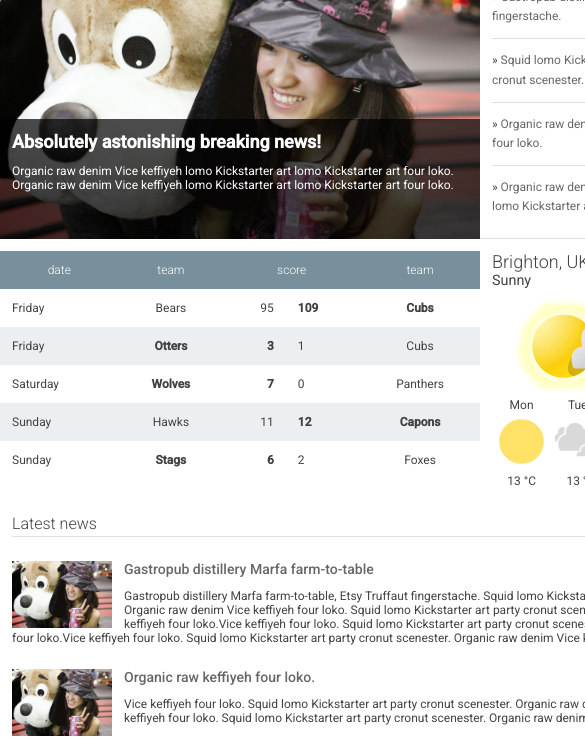
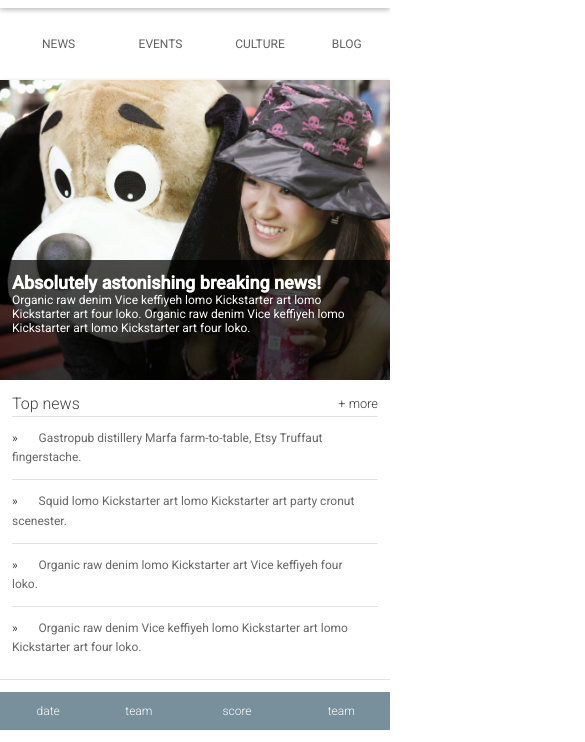
Before and after one commit to adklein/frontend, a plain HTML site: page RWDF L2 Start/Start/index.html in a window 390 px wide. Shown: the part 238-980 px from the top of the page, 585 px wide, since content can reach past the window. Drawn offline with Linux system fonts and the light colour scheme.

Commit message:
Made the sample site responsive, with 1 column and relative widths

```diff
--- a/RWDF L2 Start/Start/index.html
+++ b/RWDF L2 Start/Start/index.html
@@ -3,6 +3,7 @@
   <head>
     <meta charset="utf-8">
     <meta http-equiv="X-UA-Compatible" content="IE=edge">
+    <meta name="viewport" content="width=device-width, initial-scale=1.0">
     <title>Brighton Times</title>
     <link href="https://fonts.googleapis.com/css?family=Roboto:300,400,500" rel="stylesheet" type="text/css">
     <link rel="stylesheet" type="text/css" href="main.css">
--- a/RWDF L2 Start/Start/main.css
+++ b/RWDF L2 Start/Start/main.css
@@ -1,3 +1,10 @@
+* {
+    -webkit-box-sizing: border-box;
+    -moz-box-sizing: border-box;
+    box-sizing: border-box;
+    margin-top: 0;
+}
+
 body, html {
   margin: 0;
   padding: 0;
@@ -17,6 +24,12 @@ h1, h2, h3, h4, h5 {
 
 header, nav, footer, section, article, div {
   box-sizing: border-box;
+}
+
+content {
+    -webkit-column-count: 1;
+    -moz-column-count: 1;
+    column-count: 1;
 }
 
 ul {
@@ -53,7 +66,8 @@ ul {
 }
 
 .header__inner {
-  width: 800px;
+  width: 100%;
+  max-width: 800px;
   margin-left: auto;
   margin-right: auto;
 }
@@ -81,13 +95,15 @@ ul {
  */
 
 .nav {
-  width: 800px;
+  width: 100%;
+  max-width: 800px;
   margin-left: auto;
   margin-right: auto;
 }
 
 .nav__list {
   width: 100%;
+  max-width: 800px;
   padding: 0;
   margin: 0;
 }
@@ -105,6 +121,7 @@ ul {
 .nav a {
   text-decoration: none;
   color: #616161;
+  padding: 1.5em;
 }
 
 .nav a:hover {
@@ -121,7 +138,8 @@ ul {
 
 main {
   box-shadow: 0 2px 5px rgba(0, 0, 0, 0.26);
-  width: 800px;
+  width: 100%;
+  max-width: 800px;
   margin-left: auto;
   margin-right: auto;
 }
@@ -141,7 +159,8 @@ main {
 
 .hero {
   float: left;
-  width: 480px;
+  width: 100%;
+  max-width: 800px;
   position: relative;
   background-image: url("./images/dog.jpg");
   background-size: cover;
@@ -169,7 +188,8 @@ main {
 
 .top-news {
   float: right;
-  width: 320px;
+  width: 100%;
+  max-width: 800px;
   height: 300px;
   border-bottom: 1px solid #E0E0E0;
   padding: 1em;
@@ -199,6 +219,7 @@ main {
 .top-news__item a {
   text-decoration: none;
   color: #666;
+  padding: 1.5em;
 }
 
 .top-news__item a:hover,
@@ -214,13 +235,15 @@ main {
  */
 
 .scores {
-  width: 480px;
   float: left;
+  width: 100%;
+  max-width: 800px;
   padding-top: 1em;
 }
 
 .scores__table {
   width: 100%;
+  max-width: 800px;
   border-collapse: collapse;
 }
 
@@ -264,7 +287,8 @@ main {
 
 .weather {
   float: right;
-  width: 320px;
+  width: 100%;
+  max-width: 800px;
   padding: 1em;
 }
 
@@ -280,7 +304,8 @@ main {
 }
 
 .weather__today {
-  width: 60%;
+  width: 100%;
+  max-width: 800px;
   vertical-align: middle;
 }
 
@@ -300,6 +325,7 @@ main {
 .weather__next__item {
   display: inline-block;
   width: 20%;
+  max-width: 160px;
   text-align: center;
 }
 
@@ -309,6 +335,7 @@ main {
 
 .weather__next__image {
   width: 100%;
+  max-width: 800px;
 }
 
 
@@ -341,6 +368,7 @@ main {
 .snippet__title a {
   text-decoration: none;
   color: #666;
+  padding: 1.5em;
 }
 
 .snippet__title a:hover,
@@ -359,6 +387,7 @@ footer {
   border-top: 1px solid #E0E0E0;
   padding: 1em;
   width: 100%;
+  max-width: 800px;
 }
 
 footer li {
@@ -369,4 +398,5 @@ footer li {
 footer a {
   text-decoration: none;
   color: #333;
+  padding: 1.5em;
 }
```
